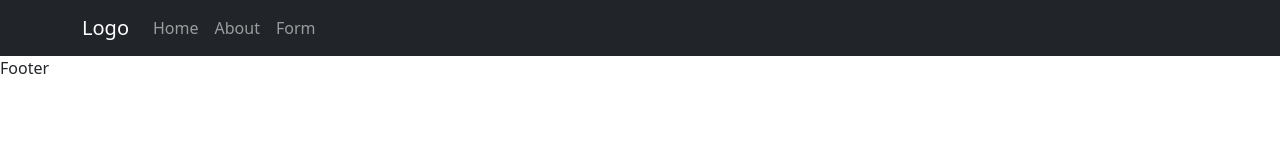
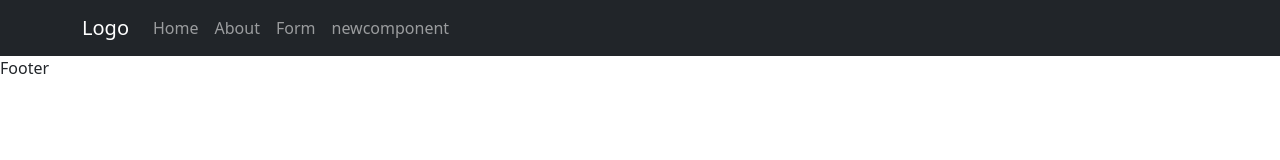
Before and after one commit to amitshankhwar/reactDemo, a React (Vite) app: page / in a window 1280 px wide. Shown: the top 160 px of the page. Built offline with nearby package versions, Linux system fonts and the light colour scheme.

Commit message:
newecomponentadded

```diff
--- a/src/App.jsx
+++ b/src/App.jsx
@@ -10,6 +10,7 @@ import { BrowserRouter, Route, Routes } from "react-router-dom";
 import NotFound from "./components/NotFound";
 import Navbars from "./components/Navbars";
 import About from "./components/About";
+import Newcomponent from "./components/Newcomponent";
 
 function App() {
   return (
@@ -20,6 +21,7 @@ function App() {
             <Route path="/home" element={<Home />} />
             <Route path="/form" element={<Form />} />
             <Route path="/about" element={<About />} />
+            <Route path="/newcomponent" element={<Newcomponent />} />
           </Route>
           <Route path="/fetch" element={<DataFetch />} />
           <Route path="/navbar" element={<Navbars />} />
--- a/src/components/Navbars.jsx
+++ b/src/components/Navbars.jsx
@@ -1,7 +1,7 @@
 import Container from "react-bootstrap/Container";
 import Nav from "react-bootstrap/Nav";
 import Navbar from "react-bootstrap/Navbar";
-import { Outlet } from "react-router-dom";
+import { Link, Outlet } from "react-router-dom";
 import Footer from "./Footer";
 
 function Navbars() {
@@ -11,9 +11,18 @@ function Navbars() {
         <Container>
           <Navbar.Brand href="#home">Logo</Navbar.Brand>
           <Nav className="me-auto">
-            <Nav.Link href="/">Home</Nav.Link>
-            <Nav.Link href="/about">About</Nav.Link>
-            <Nav.Link href="/form">Form</Nav.Link>
+            <Nav.Link as={Link} to="/">
+              Home
+            </Nav.Link>
+            <Nav.Link as={Link} to="/about">
+              About
+            </Nav.Link>
+            <Nav.Link as={Link} to="/form">
+              Form
+            </Nav.Link>
+            <Nav.Link as={Link} to="/newcomponent">
+              newcomponent
+            </Nav.Link>
           </Nav>
         </Container>
       </Navbar>
--- /dev/null
+++ b/src/components/Newcomponent.jsx
@@ -0,0 +1,7 @@
+import React from "react";
+
+const Newcomponent = () => {
+  return <div>Newcomponent</div>;
+};
+
+export default Newcomponent;
```
